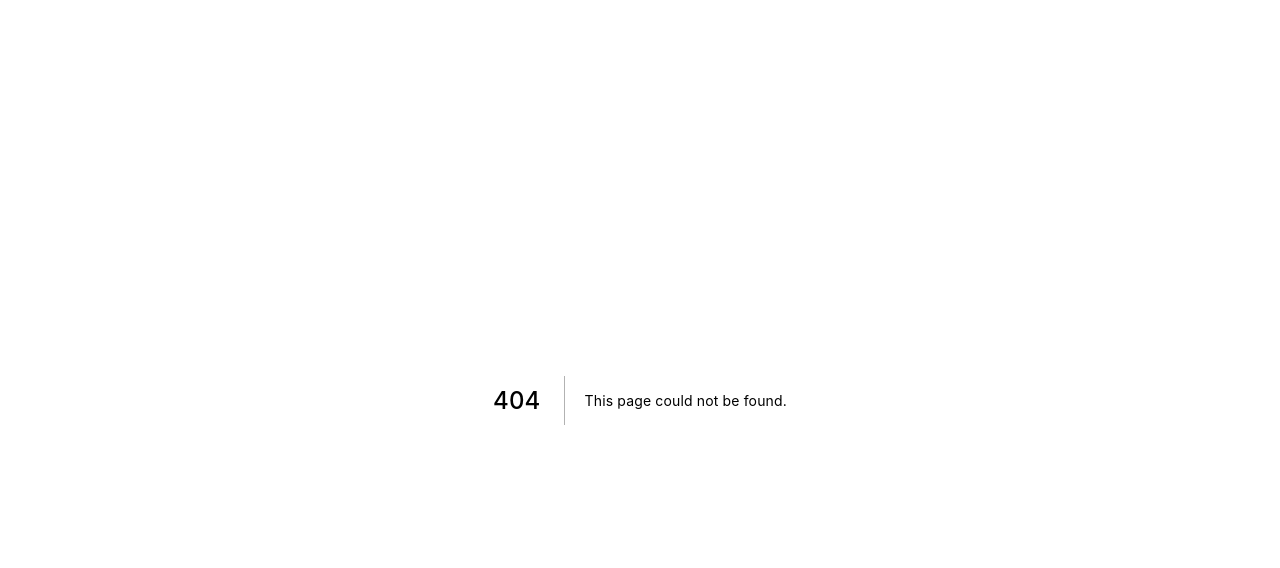
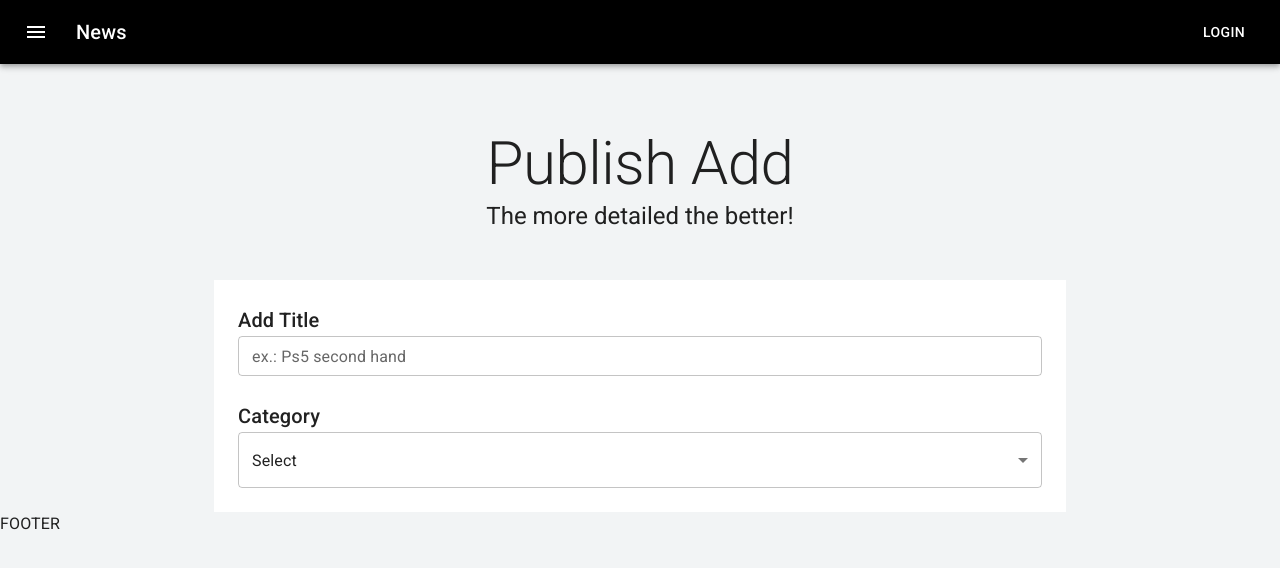
Before and after one commit to williampgdias/anunx, a Next.js app: page /user/publish in a window 1280 px wide. Before the commit this address had no page. Shown: the top 568 px of the page. Built offline with nearby package versions, Linux system fonts and the light colour scheme.

Commit message:
Adding Publish Page

```diff
--- /dev/null
+++ b/pages/user/publish.js
@@ -0,0 +1,99 @@
+import { Box, Container, TextField, Typography, Select } from '@mui/material';
+import { makeStyles } from '@mui/styles';
+
+import TemplateDefault from '../../src/templates/Default';
+
+const useStyles = makeStyles((theme) => ({
+  container: {
+    padding: theme.spacing(8, 0, 6),
+  },
+  box: {
+    backgroundColor: theme.palette.background.white,
+    padding: theme.spacing(3),
+  },
+}));
+
+const Publish = () => {
+  const classes = useStyles();
+
+  return (
+    <TemplateDefault>
+      <Container
+        maxWidth='sm'
+        className={classes.container}
+      >
+        <Typography
+          component='h1'
+          variant='h2'
+          align='center'
+          color='textPrimary'
+        >
+          Publish Add
+        </Typography>
+        <Typography
+          component='h5'
+          variant='h5'
+          align='center'
+          color='textPrimary'
+        >
+          The more detailed the better!
+        </Typography>
+      </Container>
+
+      <Container maxWidth='md'>
+        <Box className={classes.box}>
+          <Typography
+            component='h6'
+            variant='h6'
+            color='textPrimary'
+          >
+            Add Title
+          </Typography>
+          <TextField
+            label='ex.: Ps5 second hand'
+            size='small'
+            fullWidth
+          />
+
+          <br />
+          <br />
+          <Typography
+            component='h6'
+            variant='h6'
+            color='textPrimary'
+          >
+            Category
+          </Typography>
+          <Select
+            native
+            value=''
+            fullWidth
+            onChange={() => {}}
+            inputProps={{
+              name: 'age',
+            }}
+          >
+            <option value=''>Select</option>
+            <option value={1}>Baby and Toddler</option>
+            <option value={2}>Agriculture</option>
+            <option value={3}>Fashion</option>
+            <option value={3}>Cars, Motorcycle and boats</option>
+            <option value={3}>Services</option>
+            <option value={3}>Pleasure</option>
+            <option value={3}>Animals</option>
+            <option value={3}>Furniture, House and Garden</option>
+            <option value={3}>House</option>
+            <option value={3}>Equipment and Tools</option>
+            <option value={3}>Tables and Phones</option>
+            <option value={3}>Sports</option>
+            <option value={3}>Tech</option>
+            <option value={3}>Jobs</option>
+            <option value={3}>Others</option>
+          </Select>
+        </Box>
+      </Container>
+    </TemplateDefault>
+  );
+};
+
+export default Publish;
--- a/src/theme.js
+++ b/src/theme.js
@@ -5,6 +5,10 @@ const theme = createTheme({
     primary: {
       main: '#000',
     },
+    background: {
+      default: 'rgb(242, 244, 245)',
+      white: '#fff',
+    },
   },
 });
 
```
